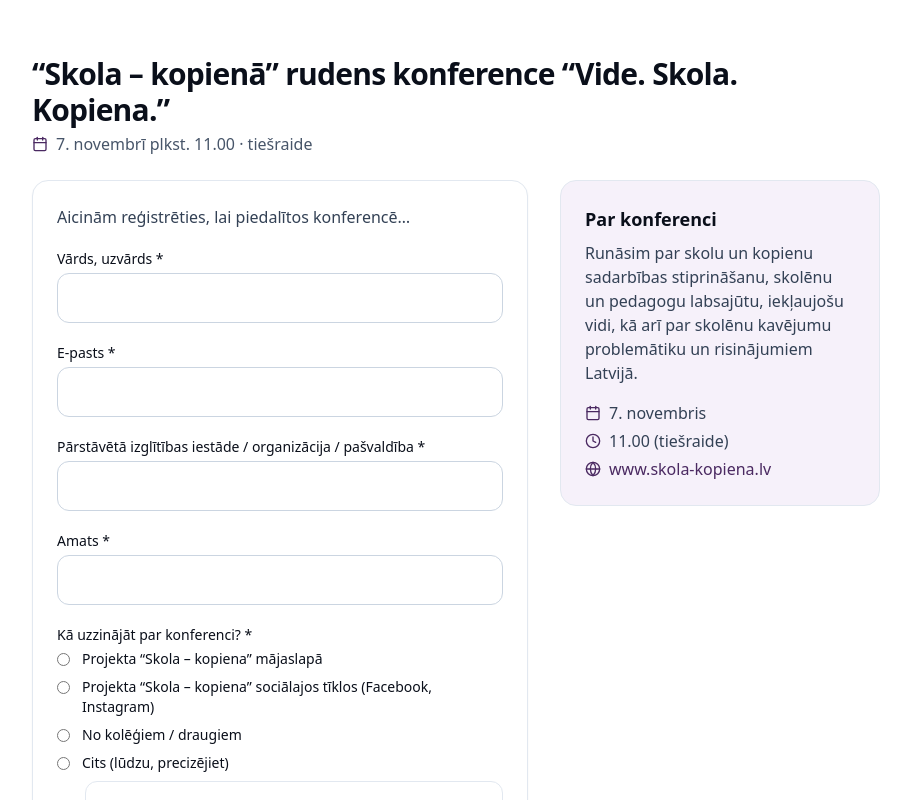
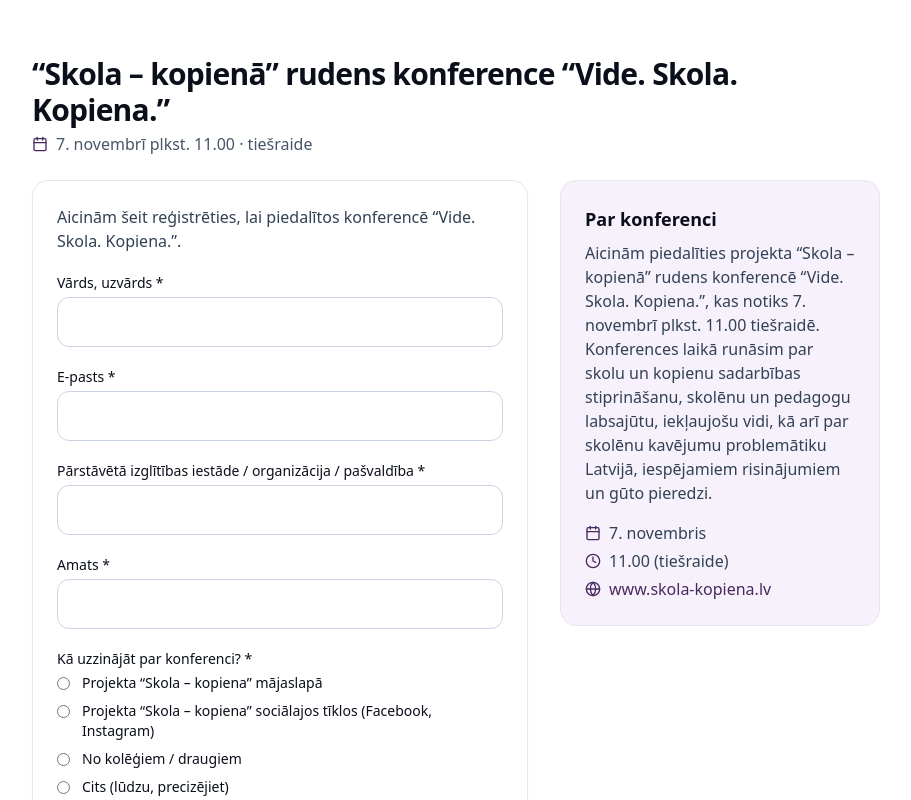
Before and after one commit to vasiljevsvladislavs-dot/skola-kopiena-registration, a Next.js app: page / in a window 1280 px wide. Shown: the top 800 px of the page, without its empty margins (184-1095 px from the left). Built offline with nearby package versions, Linux system fonts and the light colour scheme.

Commit message:
Update page.tsx

```diff
--- a/app/page.tsx
+++ b/app/page.tsx
@@ -8,7 +8,6 @@
   .object({
     fullName: z.string().min(2, "Lūdzu, ievadiet vārdu un uzvārdu"),
     email: z.string().email("Nederīga e-pasta adrese"),
-    // ОБЯЗАТЕЛЬНЫЕ org/role
     org: z.string().min(1, "Lūdzu, ievadiet iestādi / organizāciju / pašvaldību"),
     role: z.string().min(1, "Lūdzu, ievadiet amatu"),
     about: z.enum(["site", "social", "friends", "other"], {
@@ -77,7 +76,6 @@
 
     if (!parsed.success) {
       setLoading(false);
-      // Покажем первую ошибку сверху и разложим по полям
       const firstMsg = parsed.error.errors[0]?.message || "Pārbaudiet ievades laukus";
       const perField: Record<string, string> = {};
       for (const issue of parsed.error.errors) {
@@ -127,8 +125,9 @@
         {/* ---------- FORM ---------- */}
         <section className="md:col-span-3">
           <div className="rounded-2xl border border-slate-200 bg-white shadow-sm p-6">
+            {/* ЗАМЕНА текста перед формой */}
             <p className="text-slate-700 mb-5">
-              Aicinām reģistrēties, lai piedalītos konferencē…
+              Aicinām šeit reģistrēties, lai piedalītos konferencē “Vide. Skola. Kopiena.”.
             </p>
 
             {error && (
@@ -213,7 +212,6 @@
                     </label>
                   ))}
 
-                  {/* aboutOther — показываем и требуем только при "Cits" */}
                   <div className="pl-7">
                     <input
                       name="aboutOther"
@@ -268,10 +266,12 @@
         <aside className="md:col-span-2">
           <div className="rounded-2xl border border-slate-200 bg-[#f6f1fa] p-6">
             <h3 className="text-lg font-semibold mb-2">Par konferenci</h3>
-            <p className="text-slate-700">
-              Runāsim par skolu un kopienu sadarbības stiprināšanu, skolēnu un
-              pedagogu labsajūtu, iekļaujošu vidi, kā arī par skolēnu kavējumu
-              problemātiku un risinājumiem Latvijā.
+            {/* ЗАМЕНА текста справа */}
+            <p className="text-slate-700 whitespace-pre-line">
+              Aicinām piedalīties projekta “Skola – kopienā” rudens konferencē “Vide. Skola. Kopiena.”,
+              kas notiks 7. novembrī plkst. 11.00 tiešraidē. Konferences laikā runāsim par skolu un kopienu
+              sadarbības stiprināšanu, skolēnu un pedagogu labsajūtu, iekļaujošu vidi, kā arī par skolēnu
+              kavējumu problemātiku Latvijā, iespējamiem risinājumiem un gūto pieredzi.
             </p>
 
             <ul className="mt-4 space-y-1 text-slate-700">
```
